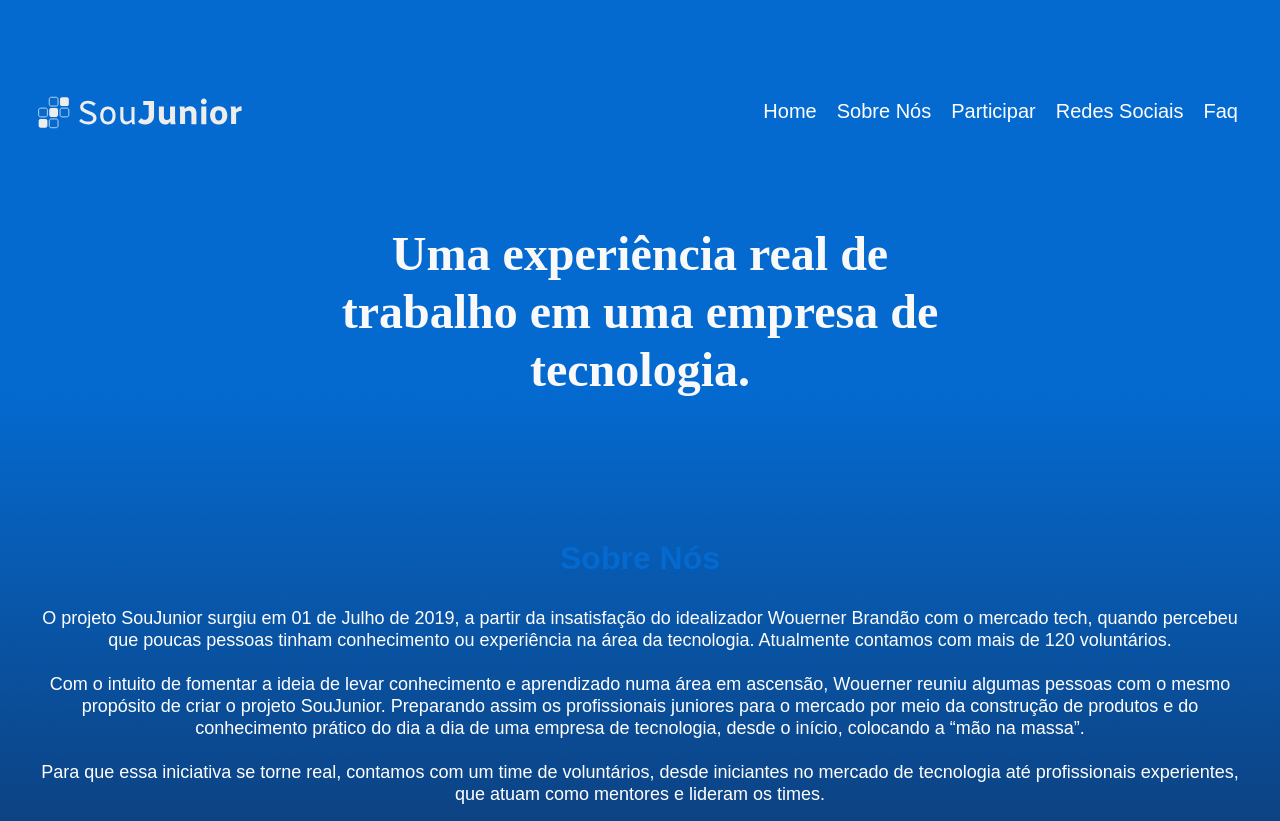
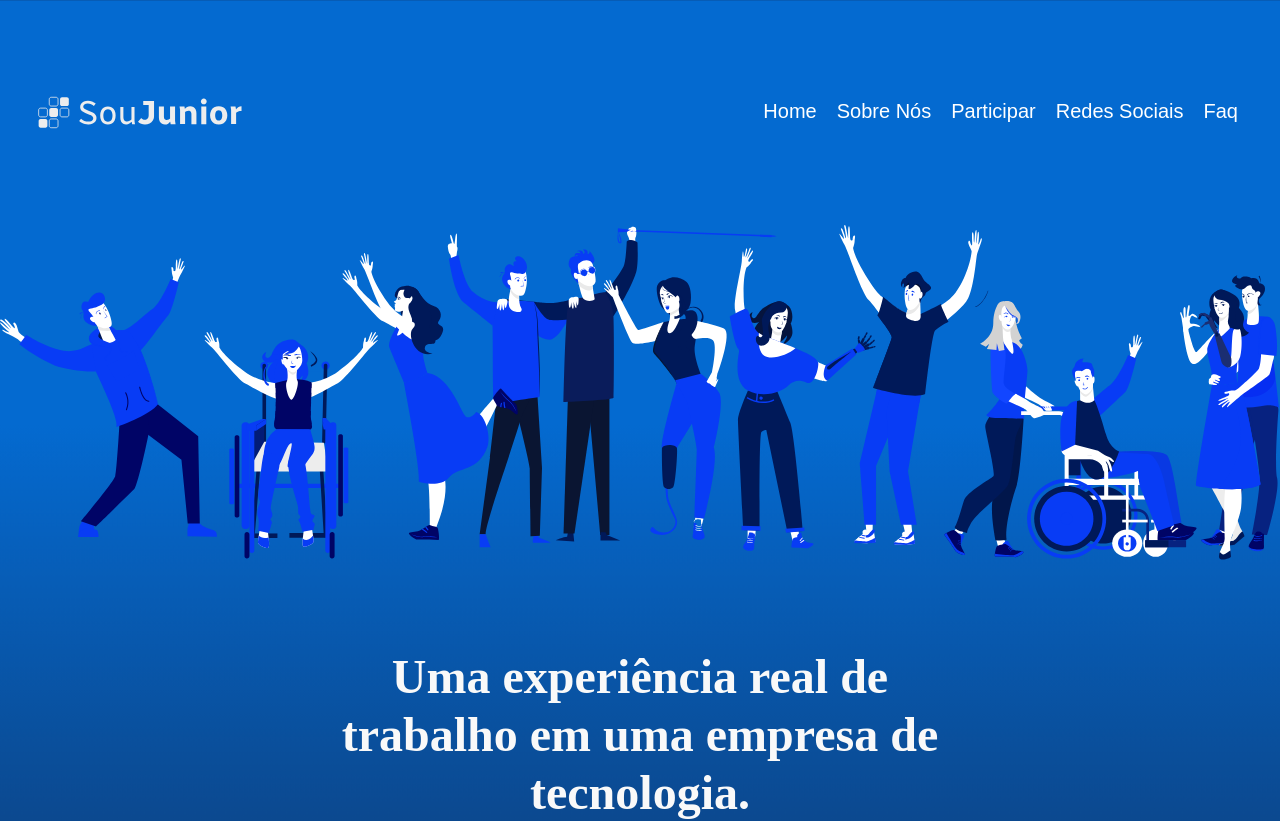
Before and after one commit to SouJunior/site-webapp, a Next.js app: page /sobre-nos in a window 1280 px wide. Shown: the top 821 px of the page. Built offline with nearby package versions, Linux system fonts and the light colour scheme; a web font is replaced by a local one.

Commit message:
fix: erro de render page about-us

```diff
--- a/components/AboutUs/AboutUs.module.css
+++ b/components/AboutUs/AboutUs.module.css
@@ -1,4 +1,4 @@
-.textInner {
+.bannerContainer {
   display: flex;
   flex-direction: column;
   align-items: center;
@@ -9,13 +9,13 @@
   margin-bottom: 100px;
 }
 
-.textInner p {
+.bannerContainer p {
   font-weight: 400;
   font-size: 24px;
   line-height: 28px;
 }
 
-.textInner h2 {
+.bannerContainer h2 {
   font-weight: 700;
   font-size: 48px;
   line-height: 58px;
--- a/components/AboutUs/index.jsx
+++ b/components/AboutUs/index.jsx
@@ -20,7 +20,11 @@ export const SobreNos = () => {
 
   return (
     <>
-      <div className={styles.textInner}>
+      <div className={styles.bannerContainer}>
+        <img
+          src="/assets/default-banner-group.svg"
+          alt="Uma experiência real de trabalho em uma empresa de tecnologia."
+        />
         <h2>Uma experiência real de trabalho em uma empresa de tecnologia.</h2>
       </div>
       <section className={styles.container}>
--- a/pages/index.jsx
+++ b/pages/index.jsx
@@ -1,6 +1,6 @@
 import { OccupationSection } from "../components/OccupationSection";
 import { ParticipationSection } from "../components/Participation";
-import HeaderHome from "../components/HeaderHome";
+import HeroHome from "../components/HeroHome";
 import Iniciativas from "../components/Iniciativas";
 import PrivacyPolicy from "../components/commons/PrivacyPolicy/PrivacyPolicy";
 import { Depositions } from "../components/Depositions";
@@ -8,7 +8,7 @@ import { Depositions } from "../components/Depositions";
 function Home() {
   return (
     <>
-      <HeaderHome />
+      <HeroHome />
       <OccupationSection />
       <Iniciativas />
       <Depositions />
```
Also changed, not shown: components/HeroHome/contentHero.jsx (renamed from components/HeaderHome/componentHome.jsx, +3 -9 lines), components/HeroHome/index.jsx (renamed from components/HeaderHome/index.jsx, +4 -4 lines), components/HeroHome/HeroHome.module.css (renamed from components/HeaderHome/HeaderHome.module.css), public/assets/default-banner-group.svg (renamed from public/assets/bannerGroup.svg), 1 other file (tests, documents, lock files or other folders).
